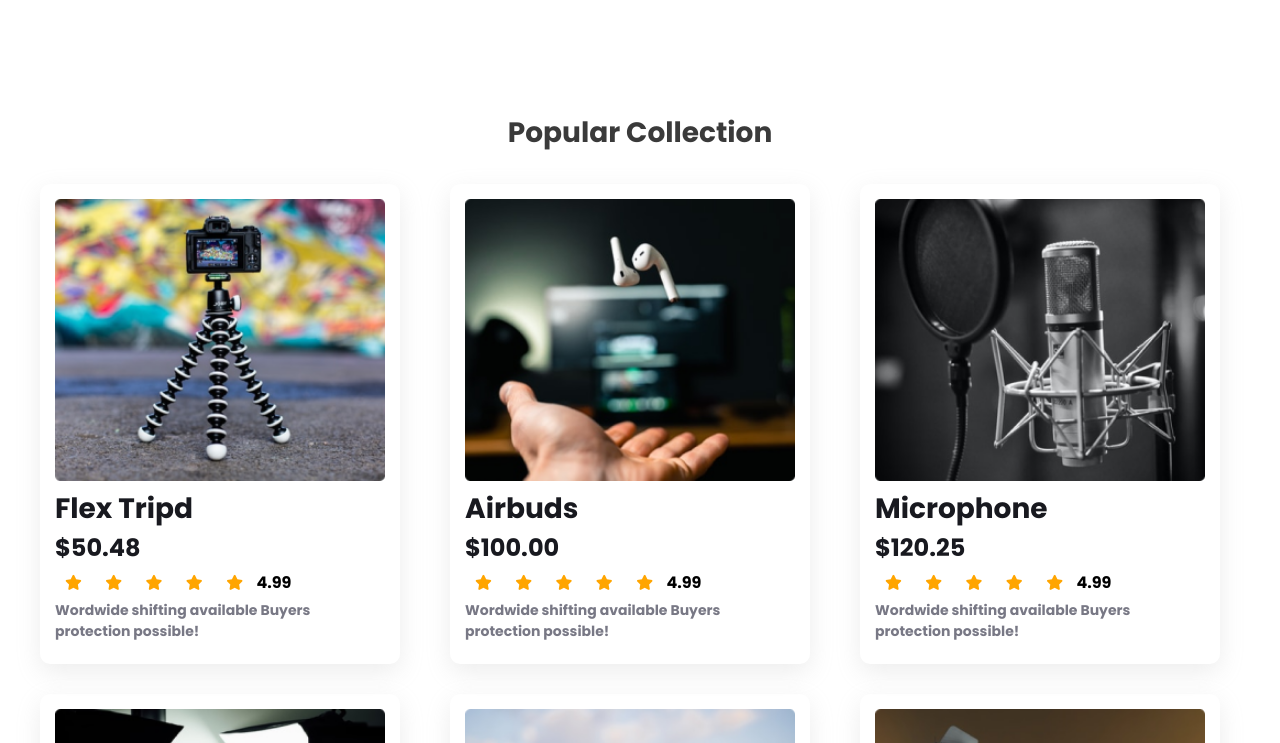
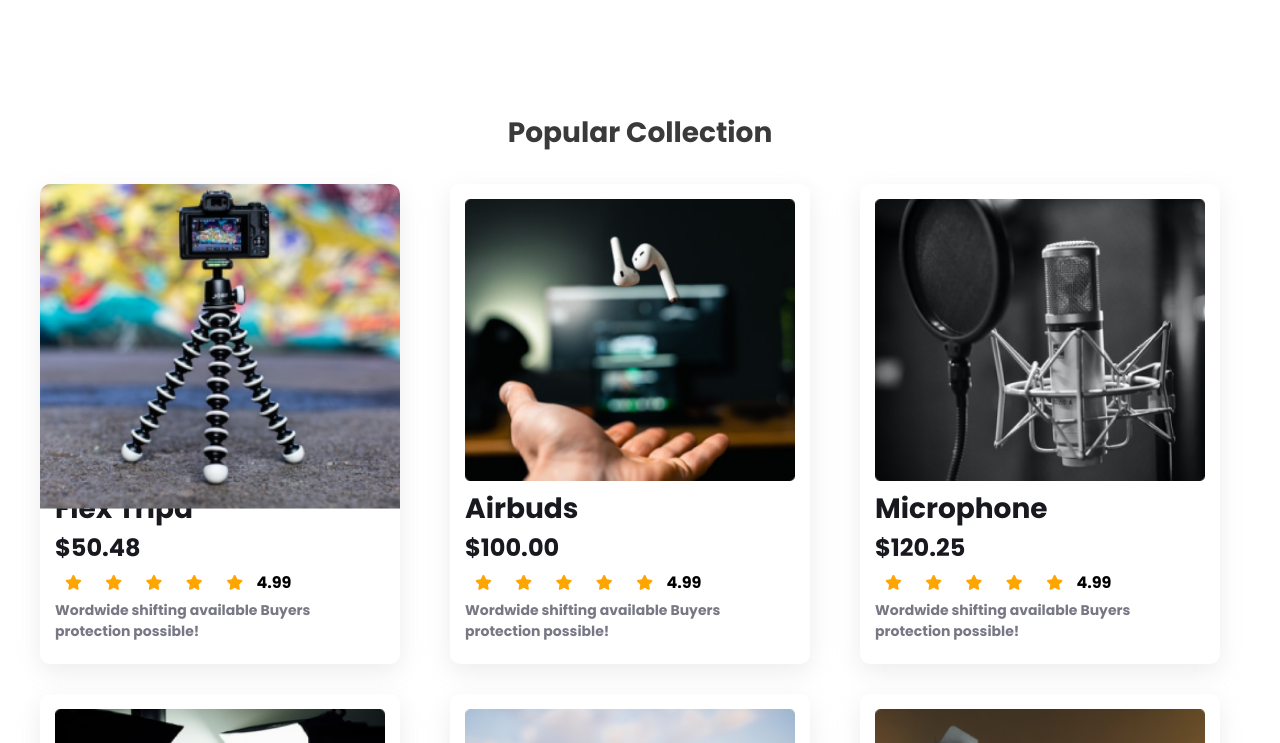
Before and after one commit to kamrul-dev/influencer-gear-website, a plain HTML site: page index.html in a window 1280 px wide. In both pictures the pointer is over the element 220 px from the left and 992 px from the top of the page. Shown: the part 649-1392 px from the top of the page. Drawn offline with Linux system fonts and the light colour scheme.

Commit message:
product photo hover transform and transition added

```diff
--- a/css/styles.css
+++ b/css/styles.css
@@ -109,6 +109,7 @@ nav{
     grid-template-columns: repeat(3, 1fr);
     gap: 30px;
     align-items: center;
+    flex-wrap: wrap;
  }
 
 .product-photo-frame{
@@ -117,6 +118,12 @@ nav{
    padding: 15px;
    box-shadow: rgba(165, 165, 165, 0.2) 0px 8px 24px;
    border-radius: 10px;
+   position: relative;
+   overflow: hidden;
+}
+.product-photo:hover {
+    transform: scale(1.2);
+    transition: transform 1s ease-in-out;
 }
 .product-photo img{
    width: 100%;
```
